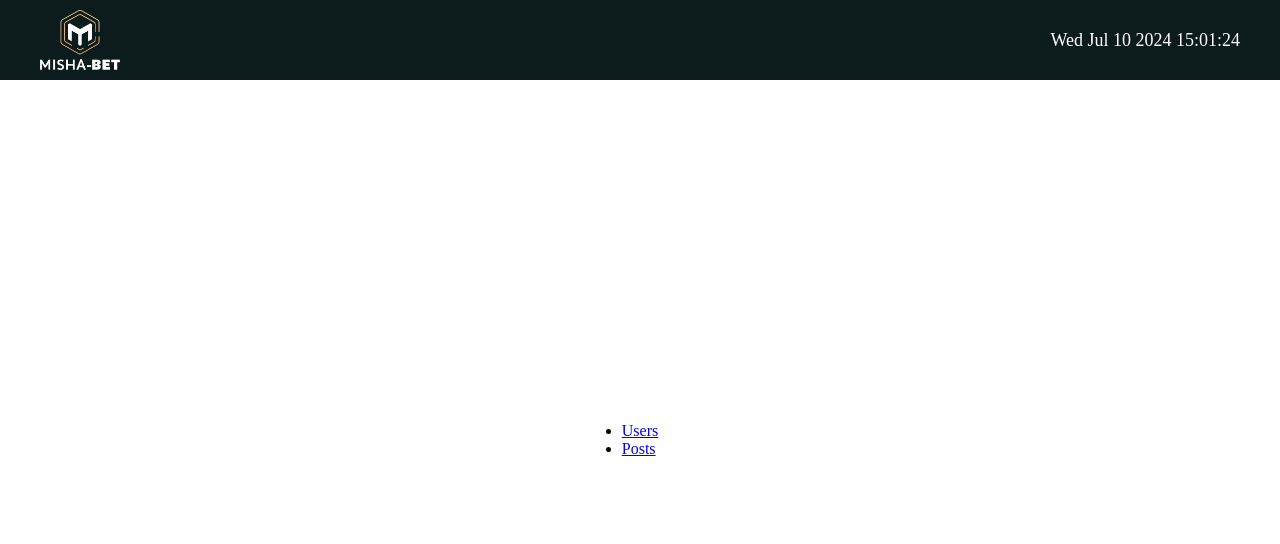
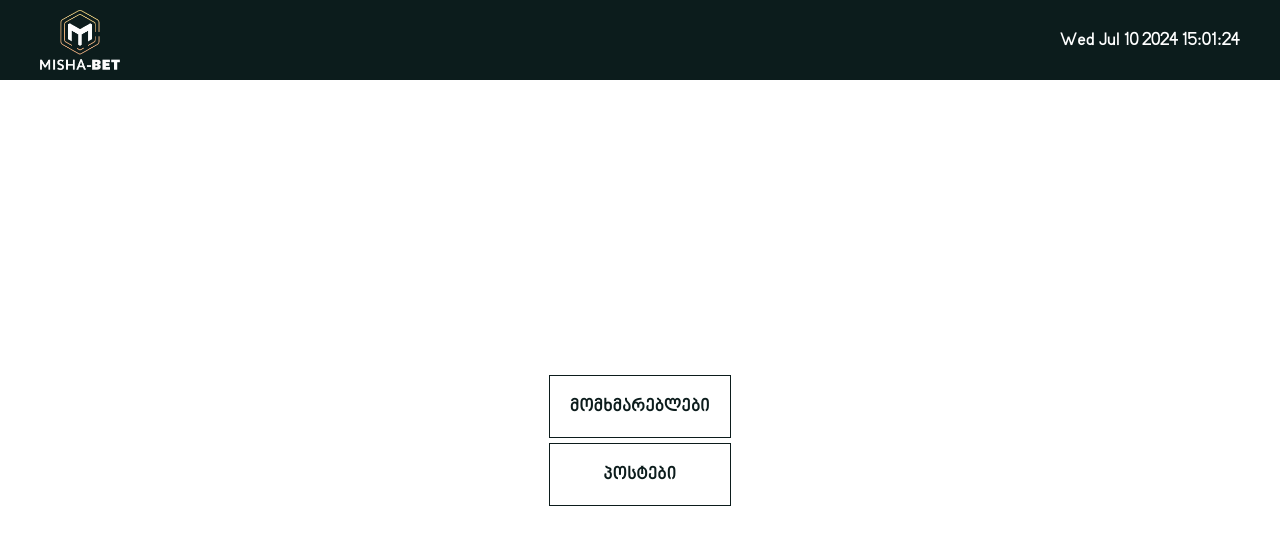
Before and after one commit to mishatch/croco-app, an Angular app: page /home in a window 1280 px wide. Shown: the top 544 px of the page. Built offline with nearby package versions, Linux system fonts and the light colour scheme.

Commit message:
add home page

```diff
--- a/src/app/components/home/home.component.html
+++ b/src/app/components/home/home.component.html
@@ -1,10 +1,10 @@
 <section id="home">
   <ul>
     <li>
-      <a routerLink="/users">Users</a>
+      <a routerLink="/users">მომხმარებლები</a>
     </li>
     <li>
-      <a routerLink="/posts">Posts</a>
+      <a routerLink="/posts">პოსტები</a>
     </li>
   </ul>
 </section>
--- a/src/app/components/home/home.component.scss
+++ b/src/app/components/home/home.component.scss
@@ -0,0 +1,26 @@
+@import "../../palette.scss";
+
+#home {
+  > ul {
+    > li {
+      list-style: none;
+      border: 1px solid $primary-color;
+      &:first-of-type {
+        margin-bottom: 5px;
+      }
+      &:last-of-type {
+        margin-top: 5px;
+      }
+      > a {
+        padding: 20px;
+
+        text-decoration: none;
+        color: $primary-color;
+        font-size: 18px;
+        width: 100%;
+        display: block;
+        text-align: center;
+      }
+    }
+  }
+}
--- a/src/styles.scss
+++ b/src/styles.scss
@@ -4,3 +4,10 @@
   padding: 0;
   box-sizing: border-box;
 }
+@font-face {
+  font-family: "Ninomtavruli";
+  src: url("./assets/fonts/bpg_nino_mtavruli_bold.ttf");
+}
+body {
+  font-family: "Ninomtavruli", sans-serif;
+}
```
